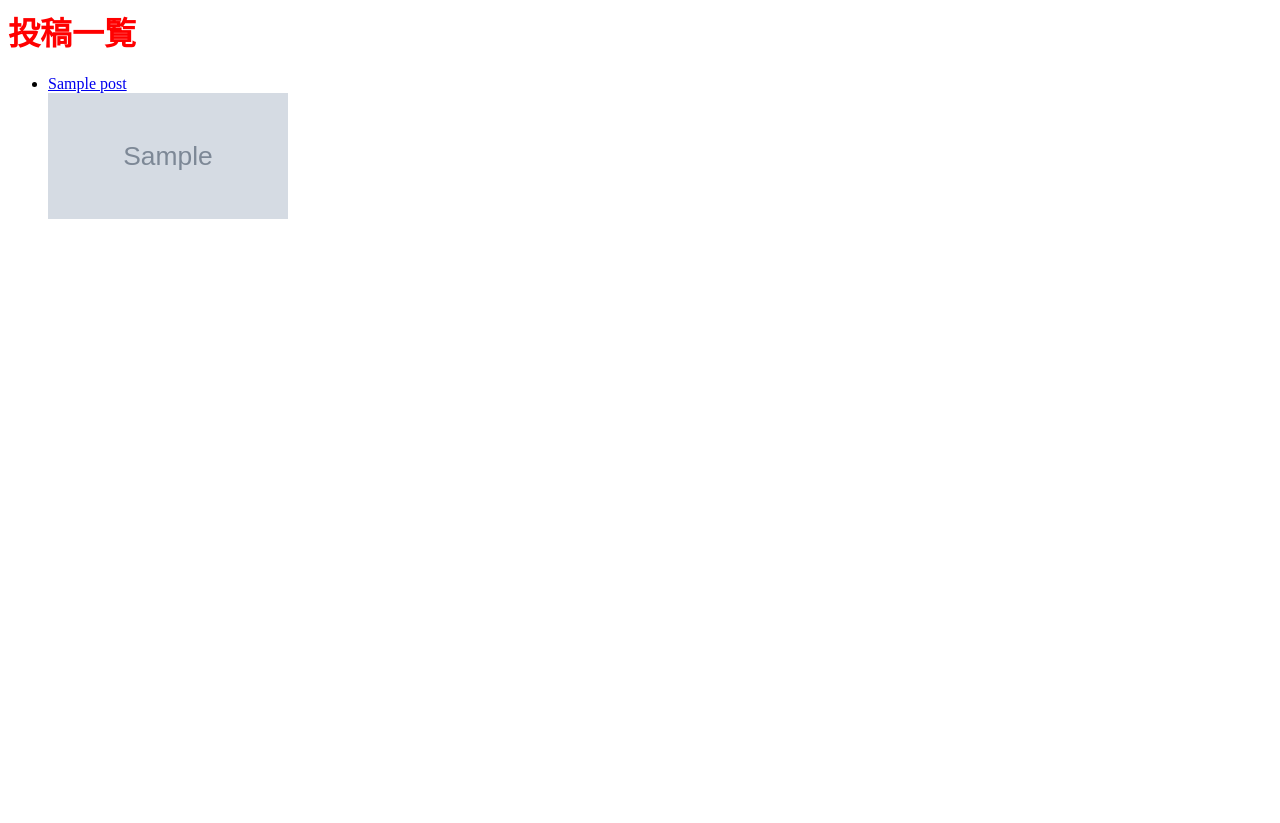
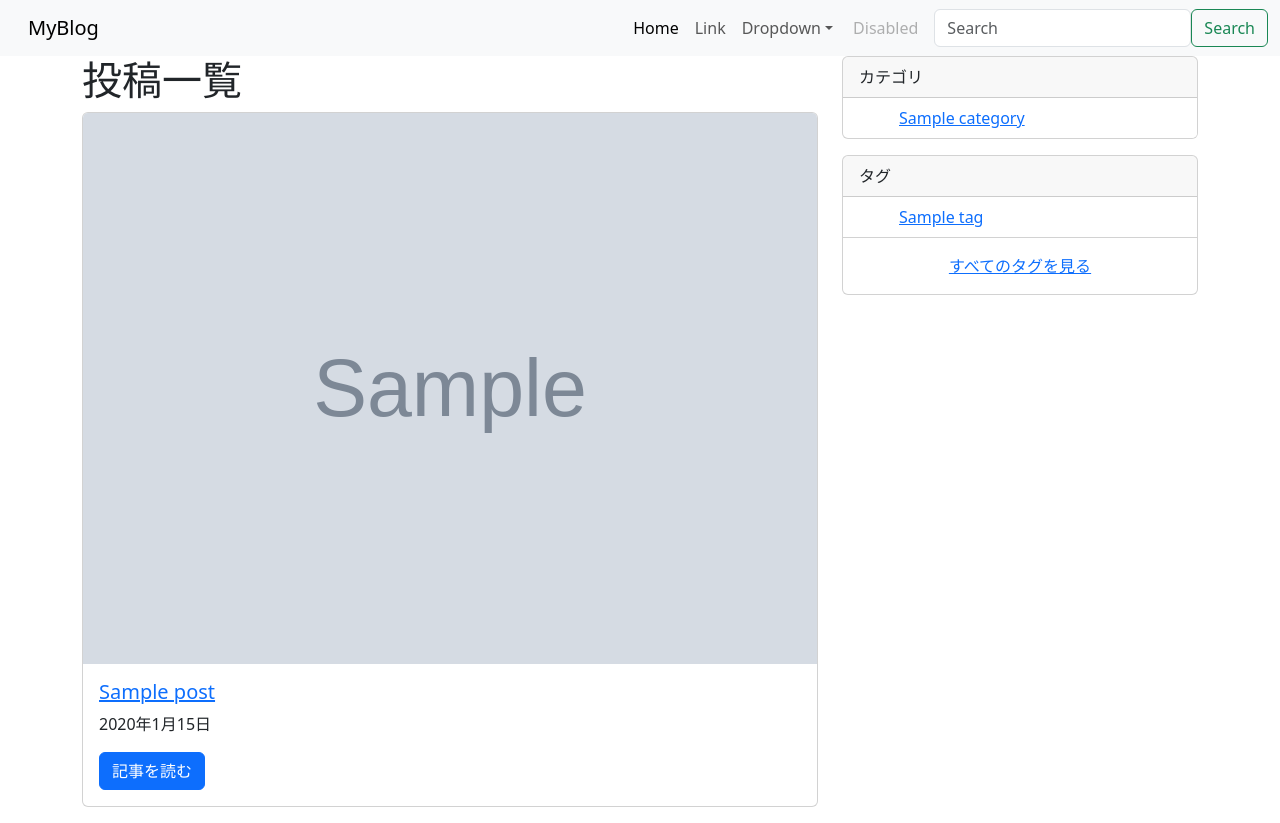
Before and after one commit to yawara173946825/my-first-blog-django, a Django app: page / in a window 1280 px wide. Before the commit the page ends 219 px from the top, so only its background shows below. Run offline with Django 5.2, Linux system fonts and the light colour scheme; tables that the repository leaves empty hold one stand-in row (values such as "Sample post"); grey boxes marked "Sample" are stand-in pictures.

Commit message:
サイドバーの実装

```diff
--- a/blog/static/blog/css/blog.css
+++ /dev/null
@@ -1,3 +0,0 @@
-h1{
-    color: red;
-}
--- /dev/null
+++ b/blog/templates/base.html
@@ -0,0 +1,37 @@
+{% load static %}
+<!doctype html>
+<html lang="ja">
+
+<head>
+    <!-- Required meta tags -->
+    <meta charset="utf-8">
+    <meta name="viewport" content="width=device-width, initial-scale=1">
+
+    <!-- Bootstrap CSS -->
+    <link rel="stylesheet" href="https://cdn.jsdelivr.net/npm/bootstrap@5.3.2/dist/css/bootstrap.rtl.min.css"
+        integrity="sha384-nU14brUcp6StFntEOOEBvcJm4huWjB0OcIeQ3fltAfSmuZFrkAif0T+UtNGlKKQv" crossorigin="anonymous">
+
+    <title>{% block title %}MyBlog{% endblock %}</title>
+    <meta name="description" content="{% block description %}{% endblock %}">
+</head>
+
+<body>
+    {% include "base/navbar.html" %}
+  {% block content %}
+  {% endblock %}
+
+    <!-- Optional JavaScript; choose one of the two! -->
+
+    <!-- Option 1: Bootstrap Bundle with Popper -->
+    <script src="https://cdn.jsdelivr.net/npm/bootstrap@5.3.2/dist/js/bootstrap.bundle.min.js"
+        integrity="sha384-C6RzsynM9kWDrMNeT87bh95OGNyZPhcTNXj1NW7RuBCsyN/o0jlpcV8Qyq46cDfL"
+        crossorigin="anonymous"></script>
+
+    <!-- Option 2: Separate Popper and Bootstrap JS -->
+    <!--
+    <script src="https://cdn.jsdelivr.net/npm/@popperjs/core@2.11.8/dist/umd/popper.min.js" integrity="sha384-I7E8VVD/ismYTF4hNIPjVp/Zjvgyol6VFvRkX/vR+Vc4jQkC+hVqc2pM8ODewa9r" crossorigin="anonymous"></script>
+    <script src="https://cdn.jsdelivr.net/npm/bootstrap@5.3.2/dist/js/bootstrap.min.js" integrity="sha384-BBtl+eGJRgqQAUMxJ7pMwbEyER4l1g+O15P+16Ep7Q9Q+zqX6gSbd85u4mG4QzX+" crossorigin="anonymous"></script>
+    -->
+</body>
+
+</html>
--- /dev/null
+++ b/blog/templates/base/navbar.html
@@ -0,0 +1,40 @@
+<nav class="navbar navbar-expand-lg bg-body-tertiary">
+    <div class="container-fluid">
+        <a class="navbar-brand" href="/">MyBlog</a>
+        <button class="navbar-toggler" type="button" data-bs-toggle="collapse" data-bs-target="#navbarSupportedContent"
+            aria-controls="navbarSupportedContent" aria-expanded="false" aria-label="Toggle navigation">
+            <span class="navbar-toggler-icon"></span>
+        </button>
+        <div class="collapse navbar-collapse" id="navbarSupportedContent">
+            <ul class="navbar-nav me-auto mb-2 mb-lg-0">
+                <li class="nav-item">
+                    <a class="nav-link active" aria-current="page" href="#">Home</a>
+                </li>
+                <li class="nav-item">
+                    <a class="nav-link" href="#">Link</a>
+                </li>
+                <li class="nav-item dropdown">
+                    <a class="nav-link dropdown-toggle" href="#" role="button" data-bs-toggle="dropdown"
+                        aria-expanded="false">
+                        Dropdown
+                    </a>
+                    <ul class="dropdown-menu">
+                        <li><a class="dropdown-item" href="#">Action</a></li>
+                        <li><a class="dropdown-item" href="#">Another action</a></li>
+                        <li>
+                            <hr class="dropdown-divider">
+                        </li>
+                        <li><a class="dropdown-item" href="#">Something else here</a></li>
+                    </ul>
+                </li>
+                <li class="nav-item">
+                    <a class="nav-link disabled" aria-disabled="true">Disabled</a>
+                </li>
+            </ul>
+            <form class="d-flex" role="search">
+                <input class="form-control me-2" type="search" placeholder="Search" aria-label="Search">
+                <button class="btn btn-outline-success" type="submit">Search</button>
+            </form>
+        </div>
+    </div>
+</nav>
--- a/blog/templates/blog/category_post.html
+++ b/blog/templates/blog/category_post.html
@@ -1,5 +1,5 @@
 <h1>「#{{ category.name }}」の投稿一覧</h1>
-{{object_list}}
+{{category.slug}}
 <ul>
     {% for post in object_list %}
     {% if user.is_authenticated or post.is_public %}
--- a/blog/templates/blog/index.html
+++ b/blog/templates/blog/index.html
@@ -1,22 +1,18 @@
+{% extends "base.html" %}
+{% block title %}投稿一覧 | {{block.super}}{% endblock %}
+{% block description %}マイブログです。毎日更新します。{% endblock %}
 {% load static %}
 
-<link rel="stylesheet" href="{% static 'blog/css/blog.css' %}">
+{% block content %}
+<div class="container">
+    <div class="row">
+        <main class="col-md-8">
 <h1>投稿一覧</h1>
-<ul>
-    {% for post in object_list %}
-    {% if user.is_authenticated or post.is_public %}
-    <li>
-        {% if not post.is_public %}[下書き]{% endif %}
-        <a href="{% url 'blog:post_detail' post.id %}">{{ post.title }}</a>
-    <br>
-    {% if post.image %}
-    <a href="{% url 'blog:post_detail' post.id %}">
-        <img src="{{ post.image.url }}" alt="{{ post.title }}" width="240" height="126">
-    </a>
-    {% endif %}
-    </li>
-    {% endif %}
-    {% empty %}
-    <li>まだ投稿はありません</li>
-    {% endfor %}
-</ul>
+{% include "blog/snippets/main_post_list.html" %}
+</main>
+<aside class="col-md-4">
+    {% include "blog/snippets/sidebar.html" %}
+</aside>
+</div>
+</div>
+{% endblock %}
--- /dev/null
+++ b/blog/templates/blog/snippets/main_post_list.html
@@ -0,0 +1,25 @@
+{% for post in object_list %}
+{% if user.is_authenticated or post.is_public %}
+
+<div class="card mb-3">
+    {% if post.image %}
+    <a href="{% url 'blog:post_detail' post.id %}">
+        <img class="card-img-top" src="{{ post.image.url }}" alt="{{ post.title }}">
+    </a>
+    {% endif %}
+    <div class="card-body">
+        {% if not post.is_public %}
+        <h5><span class="badge badge-secondary">下書き</span></h5>
+        {% endif %}
+        <a href="{% url 'blog:post_detail' post.id %}">
+            <h5 class="card-title">{{ post.title }}</h5>
+        </a>
+        <p class="card-text">{{ post.published_at|date }}</p>
+        <a href="{% url 'blog:post_detail' post.id %}" class="btn btn-primary">記事を読む</a>
+    </div>
+</div>
+
+{% endif %}
+{% empty %}
+<p>まだ投稿はありません。</p>
+{% endfor %}
--- /dev/null
+++ b/blog/templates/blog/snippets/sidebar.html
@@ -0,0 +1,30 @@
+<div class="card mb-3">
+    <div class="card-header">
+        カテゴリ
+    </div>
+    <ul class="list-group list-group-flush">
+        {% for category in categories|dictsort:"id" %}
+        <li class="list-group-item d-flex justify-content-between align-items-center">
+            <a href="{% url 'blog:category_post' category.slug %}" class="card-link">{{ category.name }}</a>
+            <span class="badge badge-primary badge-pill">{{ category.num_posts }}</span>
+        </li>
+        {% endfor %}
+    </ul>
+</div>
+
+<div class="card">
+    <div class="card-header">
+        タグ
+    </div>
+    <ul class="list-group list-group-flush">
+        {% for tag in tags|dictsortreversed:"num_posts"|slice:":5" %}
+        <li class="list-group-item d-flex justify-content-between align-items-center">
+            <a href="{% url 'blog:tag_post' tag.slug %}" class="card-link">{{ tag.name }}</a>
+            <span class="badge badge-primary badge-pill">{{ tag.num_posts }}</span>
+        </li>
+        {% endfor %}
+    </ul>
+    <div class="card-body text-center">
+        <a href="{% url 'blog:tag_list' %}" class="card-link">すべてのタグを見る</a>
+    </div>
+</div>
--- /dev/null
+++ b/myproject/context_processors.py
@@ -0,0 +1,13 @@
+from django.db.models import Count, Q
+from blog.models import Category, Tag
+
+
+def common (request):
+    context = {
+        'categories':Category.objects.annotate(
+            num_posts=Count('post', filter=Q(post__is_public=True))),
+        'tags':Tag.objects.annotate(
+            num_posts=Count('post', filter=Q(post__is_public=True))
+        )
+    }
+    return context
--- a/myproject/settings.py
+++ b/myproject/settings.py
@@ -64,6 +64,7 @@
                 'django.template.context_processors.request',
                 'django.contrib.auth.context_processors.auth',
                 'django.contrib.messages.context_processors.messages',
+                'myproject.context_processors.common'
             ],
         },
     },
```
